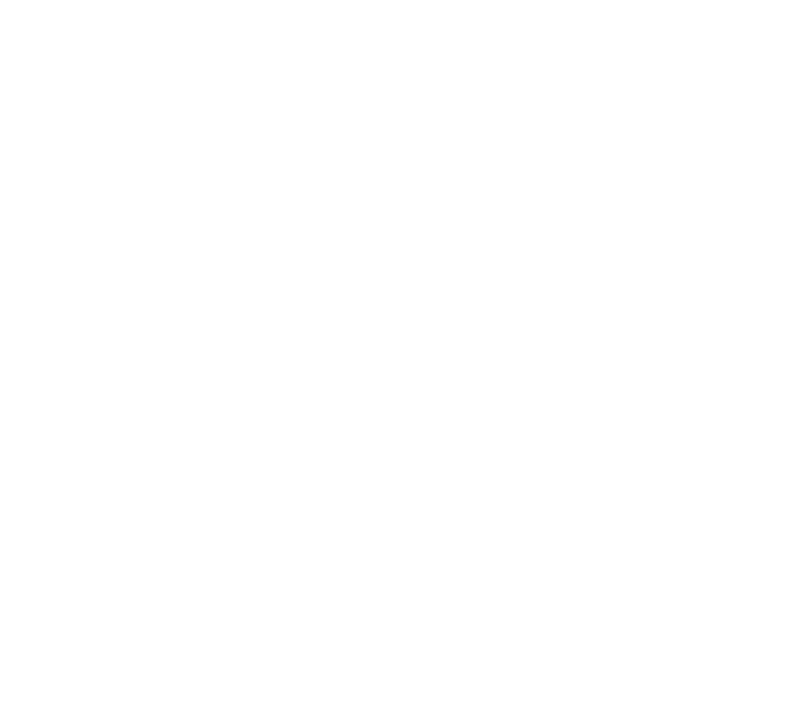
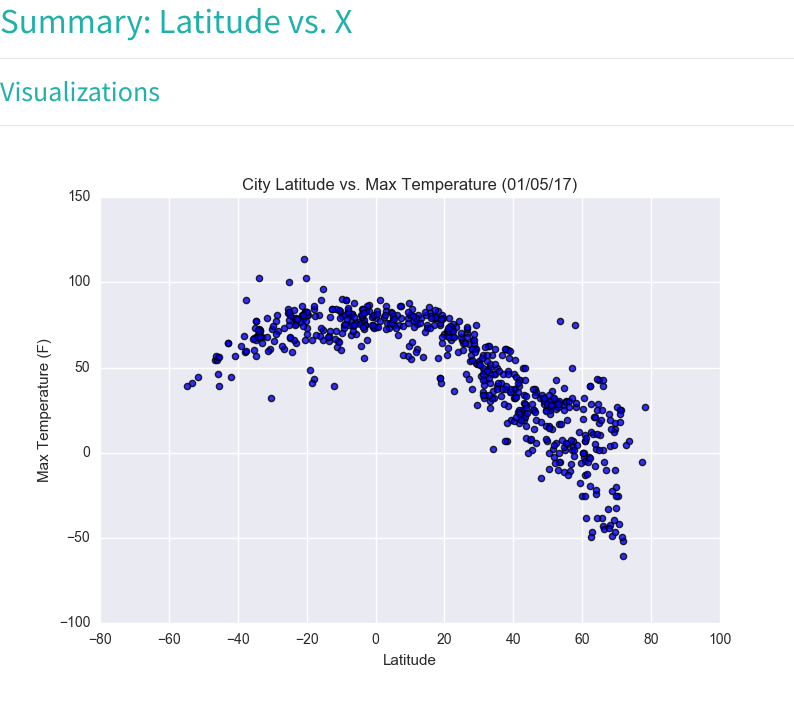
Before and after one commit to jmtritle/Web-Design-Challenge, a plain HTML site: page WebVisualizations/index.html in a window 1280 px wide. Shown: the top 727 px of the page, without its empty margins (0-794 px from the left). Drawn offline with nearby package versions, Linux system fonts and the light colour scheme.

Commit message:
more small updates

```diff
--- a/WebVisualizations/index.html
+++ b/WebVisualizations/index.html
@@ -9,6 +9,7 @@
         <title>Latitude Analysis Dashboard: Landing Pad</title>
         <link href="https://stackpath.bootstrapcdn.com/bootstrap/4.4.1/css/bootstrap.min.css" rel="stylesheet" integrity="sha384-Vkoo8x4CGsO3+Hhxv8T/Q5PaXtkKtu6ug5TOeNV6gBiFeWPGFN9MuhOf23Q9Ifjh" crossorigin="anonymous">
         <link rel="stylesheet" href="bootstrap.css">
+        <link rel="stylesheet" href="style.css">
         <meta name="description" content="">
         <meta name="viewport" content="width=device-width, initial-scale=1">
         <link rel="stylesheet" href="">
@@ -18,6 +19,16 @@
             <p class="browsehappy">You are using an <strong>outdated</strong> browser. Please <a href="#">upgrade your browser</a> to improve your experience.</p>
         <![endif]-->
 
+    <h1>Summary: Latitude vs. X</h1>
+    <hr>
+
+    <h2>Visualizations</h2>
+    <hr>
+    <img src="/Resources/assets/images/Fig1.png" alt="City Latitude vs. Max Temperature">
+    <img src="/Resources/assets/images/Fig2.png" alt="City Latitude vs. Humidity">
+    <img src="/Resources/assets/images/Fig3.png" alt="City Latitude vs. Cloudiness">
+    <img src="/Resources/assets/images/Fig4.png" alt="City Latitude vs. Wind Speed">
+      </div>
         <script src="" async defer></script>
     </body>
 </html>
--- a/WebVisualizations/style.css
+++ b/WebVisualizations/style.css
@@ -0,0 +1,7 @@
+h1 {
+    color: lightseagreen;
+}
+
+h2 {
+    color: lightseagreen;
+}
```
